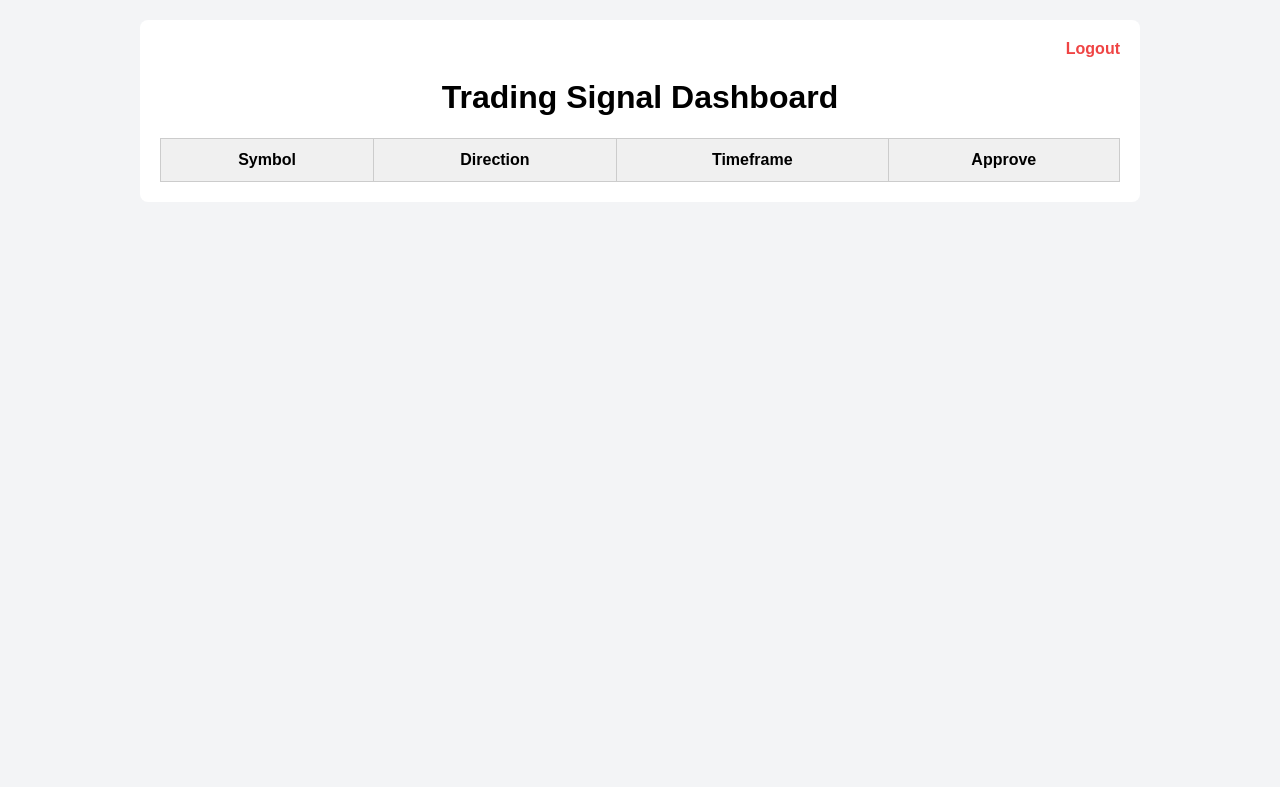
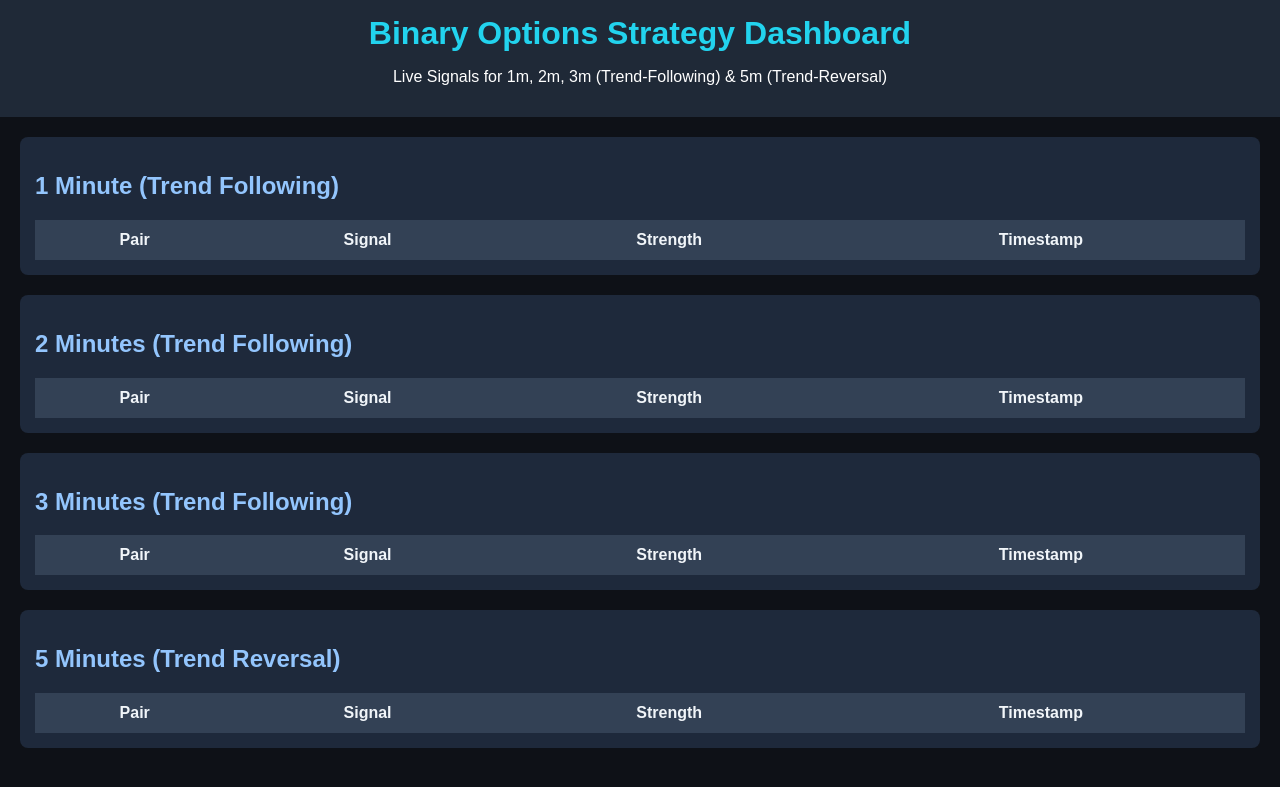
Before and after one commit to Judyk247/Binary-Signal-Bot, a Python web app: template templates/dashboard.html in a window 1280 px wide. Shown: the top 787 px of the page. Run offline with Jinja, Linux system fonts and the light colour scheme; the template is opened without the code that fills it, so the values that code supplies are empty.

Commit message:
dashboard.html

```diff
--- a/templates/dashboard.html
+++ b/templates/dashboard.html
@@ -1,95 +1,175 @@
-<!-- templates/_dashbord.html -->
 <!DOCTYPE html>
 <html lang="en">
 <head>
     <meta charset="UTF-8">
-    <title>Trading Bot Dashboard</title>
     <meta name="viewport" content="width=device-width, initial-scale=1.0">
+    <title>Binary Options Strategy Dashboard</title>
     <style>
         body {
             font-family: Arial, sans-serif;
-            background-color: #f3f4f6;
+            background-color: #0e1117;
+            color: #ffffff;
             margin: 0;
-            padding: 20px;
+            padding: 0;
         }
-        .container {
-            max-width: 960px;
-            margin: auto;
-            background-color: white;
-            padding: 20px;
-            border-radius: 8px;
+        header {
+            background-color: #1f2937;
+            padding: 15px;
+            text-align: center;
         }
         h1 {
+            margin: 0;
+            color: #22d3ee;
+        }
+        .timeframe-section {
+            margin: 20px;
+            padding: 15px;
+            border-radius: 8px;
+            background-color: #1e293b;
+        }
+        h2 {
+            color: #93c5fd;
+        }
+        table {
+            width: 100%;
+            border-collapse: collapse;
+            margin-top: 10px;
+        }
+        table, th, td {
+            border: 1px solid #334155;
+        }
+        th, td {
+            padding: 10px;
             text-align: center;
         }
-        .signal-table {
-            width: 100%;
-            border-collapse: collapse;
-            margin-top: 20px;
+        th {
+            background-color: #334155;
+            color: #f1f5f9;
         }
-        .signal-table th, .signal-table td {
-            border: 1px solid #ccc;
-            padding: 12px;
-            text-align: center;
+        .buy {
+            background-color: #22c55e;
+            color: #fff;
         }
-        .signal-table th {
-            background-color: #f0f0f0;
+        .sell {
+            background-color: #ef4444;
+            color: #fff;
         }
-        .approve-button {
-            padding: 6px 12px;
-            background-color: #22c55e;
-            color: white;
-            border: none;
-            border-radius: 4px;
-            cursor: pointer;
-        }
-        .approve-button:hover {
-            background-color: #16a34a;
-        }
-        .logout {
-            text-align: right;
-            margin-bottom: 10px;
-        }
-        .logout a {
-            text-decoration: none;
-            color: #ef4444;
-            font-weight: bold;
+        .neutral {
+            background-color: #64748b;
+            color: #fff;
         }
     </style>
 </head>
 <body>
-<div class="container">
-    <div class="logout">
-        <a href="/logout">Logout</a>
-    </div>
-    <h1>Trading Signal Dashboard</h1>
-    <table class="signal-table">
+
+<header>
+    <h1>Binary Options Strategy Dashboard</h1>
+    <p>Live Signals for 1m, 2m, 3m (Trend-Following) & 5m (Trend-Reversal)</p>
+</header>
+
+<section class="timeframe-section">
+    <h2>1 Minute (Trend Following)</h2>
+    <table>
         <thead>
-        <tr>
-            <th>Symbol</th>
-            <th>Direction</th>
-            <th>Timeframe</th>
-            <th>Approve</th>
-        </tr>
+            <tr>
+                <th>Pair</th>
+                <th>Signal</th>
+                <th>Strength</th>
+                <th>Timestamp</th>
+            </tr>
         </thead>
-        <tbody>
-        {% for signal in signals %}
-        <tr>
-            <td>{{ signal.symbol }}</td>
-            <td>{{ signal.direction }}</td>
-            <td>{{ signal.timeframe }}</td>
-            <td>
-                <form action="/approve" method="POST">
-                    <input type="hidden" name="symbol" value="{{ signal.symbol }}">
-                    <input type="hidden" name="direction" value="{{ signal.direction }}">
-                    <input type="hidden" name="timeframe" value="{{ signal.timeframe }}">
-                    <button type="submit" class="approve-button">Send Signal</button>
-                </form>
-            </td>
-        </tr>
-        {% endfor %}
+        <tbody id="signals-1m">
+            <!-- JS will populate -->
         </tbody>
     </table>
-</div>
+</section>
+
+<section class="timeframe-section">
+    <h2>2 Minutes (Trend Following)</h2>
+    <table>
+        <thead>
+            <tr>
+                <th>Pair</th>
+                <th>Signal</th>
+                <th>Strength</th>
+                <th>Timestamp</th>
+            </tr>
+        </thead>
+        <tbody id="signals-2m">
+            <!-- JS will populate -->
+        </tbody>
+    </table>
+</section>
+
+<section class="timeframe-section">
+    <h2>3 Minutes (Trend Following)</h2>
+    <table>
+        <thead>
+            <tr>
+                <th>Pair</th>
+                <th>Signal</th>
+                <th>Strength</th>
+                <th>Timestamp</th>
+            </tr>
+        </thead>
+        <tbody id="signals-3m">
+            <!-- JS will populate -->
+        </tbody>
+    </table>
+</section>
+
+<section class="timeframe-section">
+    <h2>5 Minutes (Trend Reversal)</h2>
+    <table>
+        <thead>
+            <tr>
+                <th>Pair</th>
+                <th>Signal</th>
+                <th>Strength</th>
+                <th>Timestamp</th>
+            </tr>
+        </thead>
+        <tbody id="signals-5m">
+            <!-- JS will populate -->
+        </tbody>
+    </table>
+</section>
+
+<script>
+    async function fetchSignals() {
+        try {
+            const res = await fetch('/api/signals'); // Adjust endpoint to your backend
+            const data = await res.json();
+
+            // Clear old data
+            document.getElementById('signals-1m').innerHTML = '';
+            document.getElementById('signals-2m').innerHTML = '';
+            document.getElementById('signals-3m').innerHTML = '';
+            document.getElementById('signals-5m').innerHTML = '';
+
+            // Populate new data
+            Object.keys(data).forEach(tf => {
+                const tableBody = document.getElementById(`signals-${tf}`);
+                data[tf].forEach(signal => {
+                    const row = document.createElement('tr');
+                    row.innerHTML = `
+                        <td>${signal.pair}</td>
+                        <td class="${signal.type.toLowerCase()}">${signal.type}</td>
+                        <td>${signal.strength}</td>
+                        <td>${signal.time}</td>
+                    `;
+                    tableBody.appendChild(row);
+                });
+            });
+        } catch (err) {
+            console.error('Error fetching signals:', err);
+        }
+    }
+
+    // Refresh every 5 seconds
+    setInterval(fetchSignals, 5000);
+    fetchSignals();
+</script>
+
 </body>
-  </html>
+</html>
```
